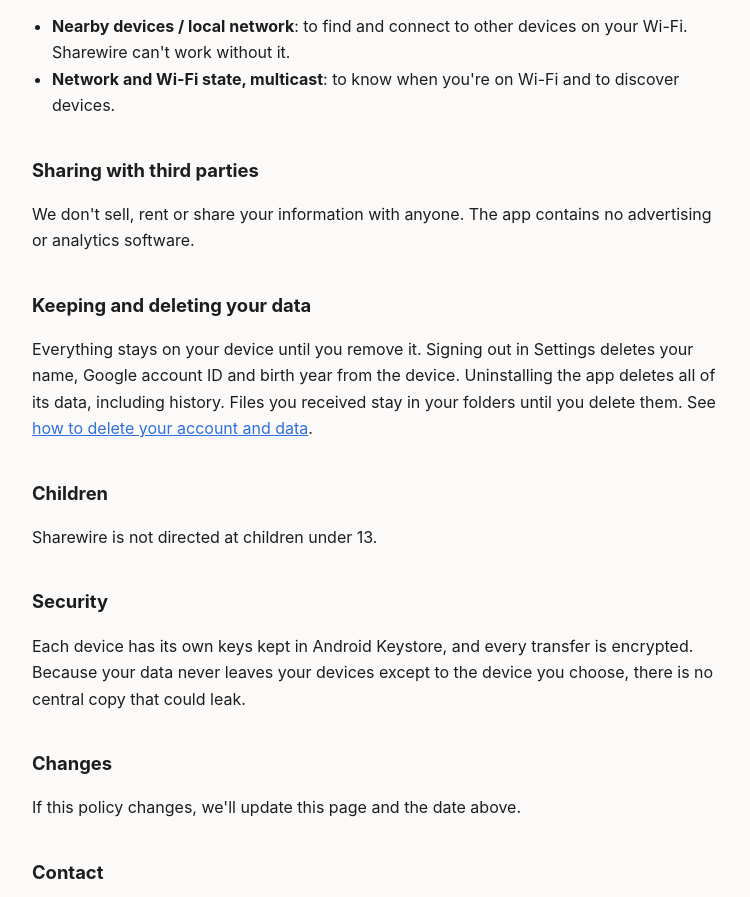
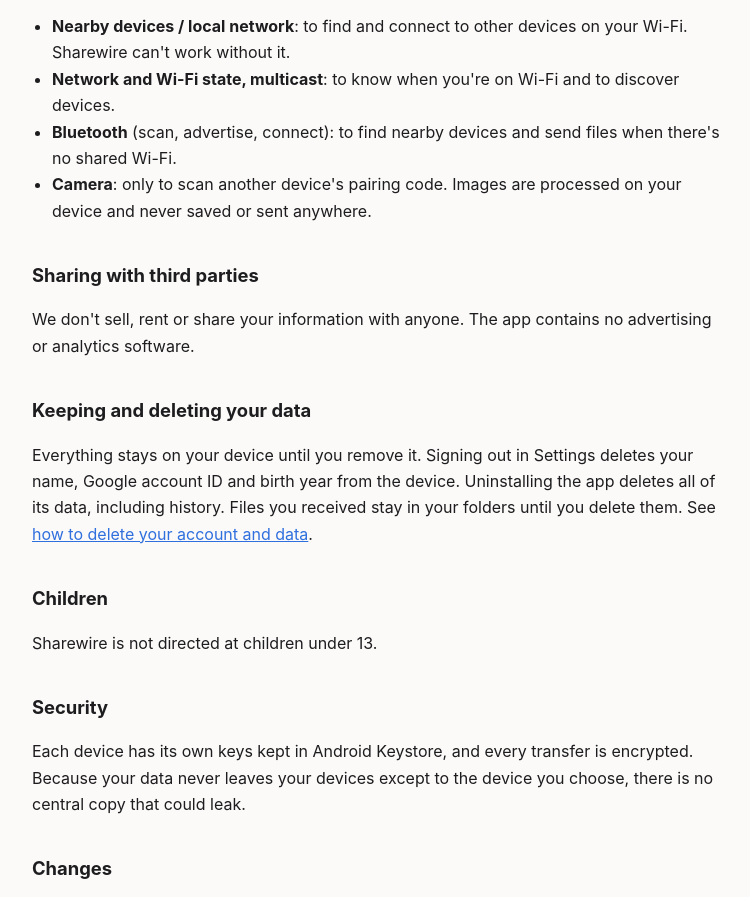
Before and after one commit to CruxM/sharewire, a plain HTML site: page privacy.html in a window 1280 px wide. Shown: the part 1581-2478 px from the top of the page, without its empty margins (264-1014 px from the left). Drawn offline with Linux system fonts and the light colour scheme.

Commit message:
Privacy policy: Bluetooth and camera permissions
Co-Authored-By: Claude Opus 5.5 <noreply@anthropic.com>

```diff
--- a/privacy.html
+++ b/privacy.html
@@ -38,6 +38,8 @@
 <ul>
 <li><strong>Nearby devices / local network</strong>: to find and connect to other devices on your Wi-Fi. Sharewire can't work without it.</li>
 <li><strong>Network and Wi-Fi state, multicast</strong>: to know when you're on Wi-Fi and to discover devices.</li>
+<li><strong>Bluetooth</strong> (scan, advertise, connect): to find nearby devices and send files when there's no shared Wi-Fi.</li>
+<li><strong>Camera</strong>: only to scan another device's pairing code. Images are processed on your device and never saved or sent anywhere.</li>
 </ul>
 
 <h2>Sharing with third parties</h2>
```
